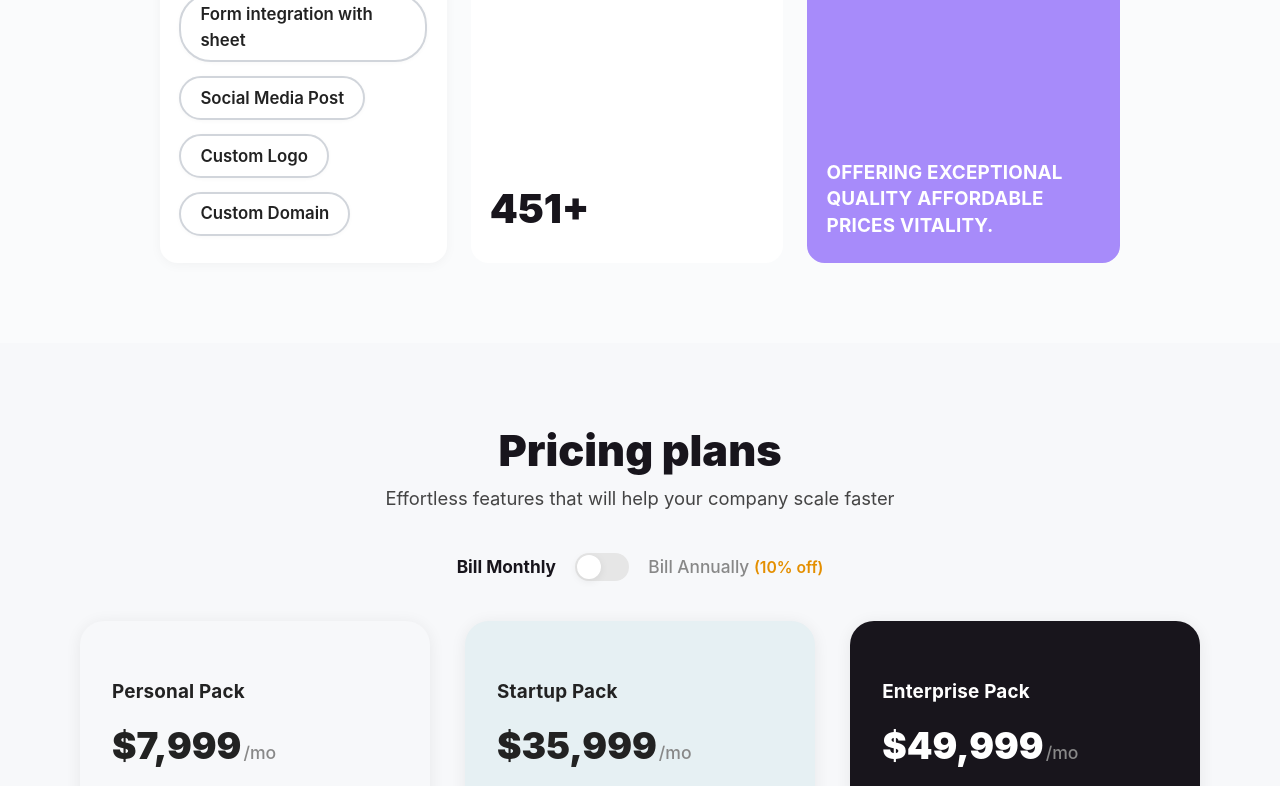
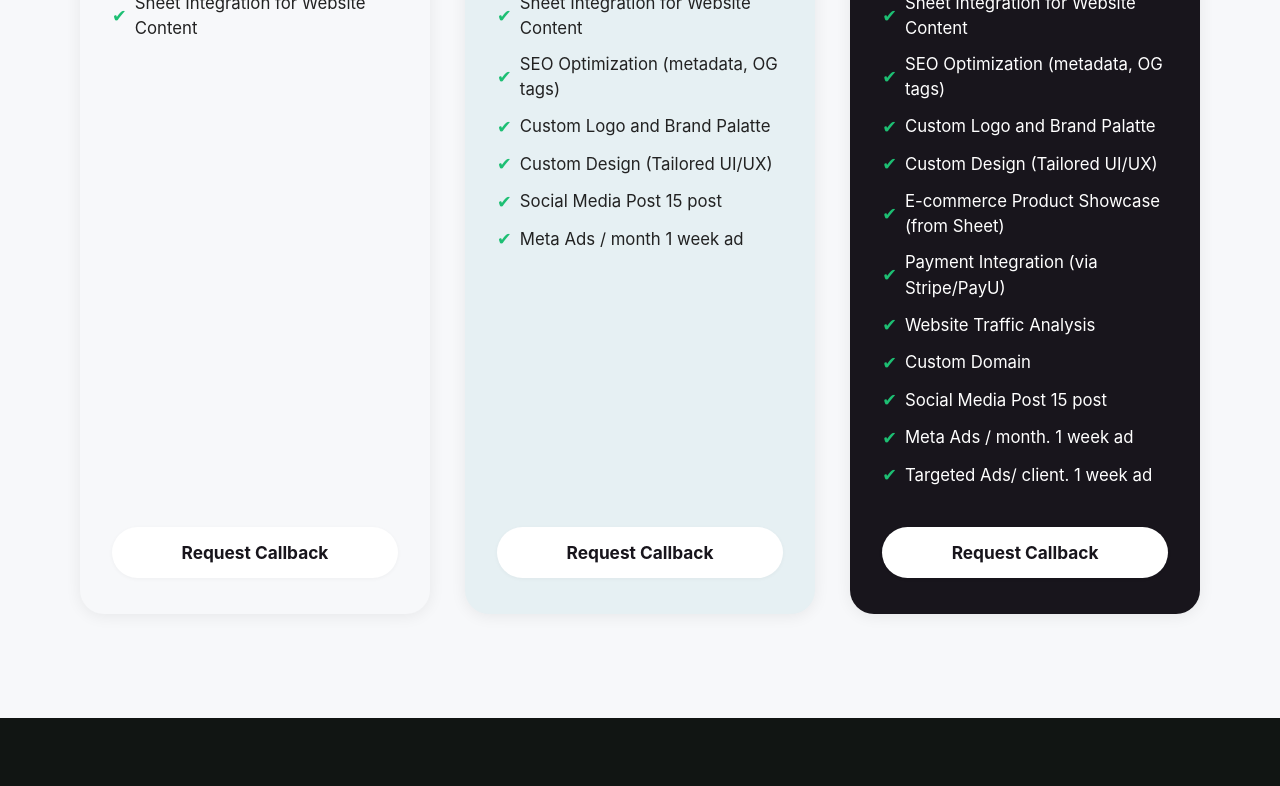
Before and after one commit to CraveInn/effortlessv2, a React (Create React App) app: page / in a window 1280 px wide. Shown: the part 4000-4786 px from the top of the page. Built offline with nearby package versions, Linux system fonts and the light colour scheme.

Commit message:
inital commit

```diff
--- a/src/components/organisms/Pricing/Pricing.css
+++ b/src/components/organisms/Pricing/Pricing.css
@@ -171,6 +171,7 @@
   display: flex;
   flex-direction: column;
   align-items: flex-start;
+  justify-content: space-between;
   margin-bottom: 1.5rem;
   border: none;
   position: relative;
@@ -236,6 +237,8 @@
   cursor: pointer;
   transition: background 0.18s, color 0.18s;
 }
+
+
 .pricing-card-modern.highlight .plan-btn {
   background: #e48f00;
   color: #fff;
--- a/src/components/organisms/Pricing/Pricing.js
+++ b/src/components/organisms/Pricing/Pricing.js
@@ -59,15 +59,15 @@ const Pricing = () => {
   const [annual, setAnnual] = useState(false);
   return (
     <section className="pricing-section-modern" id="pricing">
-      <h2 className="pricing-title">Pricing plans</h2>
-      <p className="pricing-desc">Effortless features that will help your company scale faster</p>
-      <div className="pricing-toggle-row">
+      <h2 className="pricing-title">Our Packages</h2>
+      <p className="pricing-desc">Customized packages based on your needs</p>
+      {/* <div className="pricing-toggle-row">
         <span className={!annual ? 'toggle-label active' : 'toggle-label'}>Bill Monthly</span>
         <div className="toggle-switch" onClick={() => setAnnual(a => !a)}>
           <div className={annual ? 'toggle-knob annual' : 'toggle-knob'}></div>
         </div>
         <span className={annual ? 'toggle-label active' : 'toggle-label'}>Bill Annually <span className="toggle-discount">(10% off)</span></span>
-      </div>
+      </div> */}
       <div className="pricing-cards-modern">
         {plans.map((plan, idx) => (
           <div
@@ -77,10 +77,10 @@ const Pricing = () => {
           >
             <div className="plan-icon" aria-hidden>{plan.icon}</div>
             <div className="plan-name">{plan.name}</div>
-            <div className="plan-price">
+            {/* <div className="plan-price">
               ${annual ? (plan.price * 12 * 0.9).toLocaleString() : plan.price.toLocaleString()}
               <span className="plan-price-unit">/mo</span>
-            </div>
+            </div> */}
             <ul className="plan-features">
               {plan.features.map((f, i) => (
                 <li key={i}><span className="feature-check">✔</span> {f}</li>
--- a/src/pages/Home.js
+++ b/src/pages/Home.js
@@ -29,7 +29,7 @@ function Home() {
       <ProStocks />
       <Achievements />
 
-      <Highlights />
+      {/* <Highlights /> */}
 
 
       {/* <div id="animated-demo-section" style={{ display: 'flex', flexDirection: 'column', alignItems: 'center', gap: 32, margin: '48px 0' }}>
```
